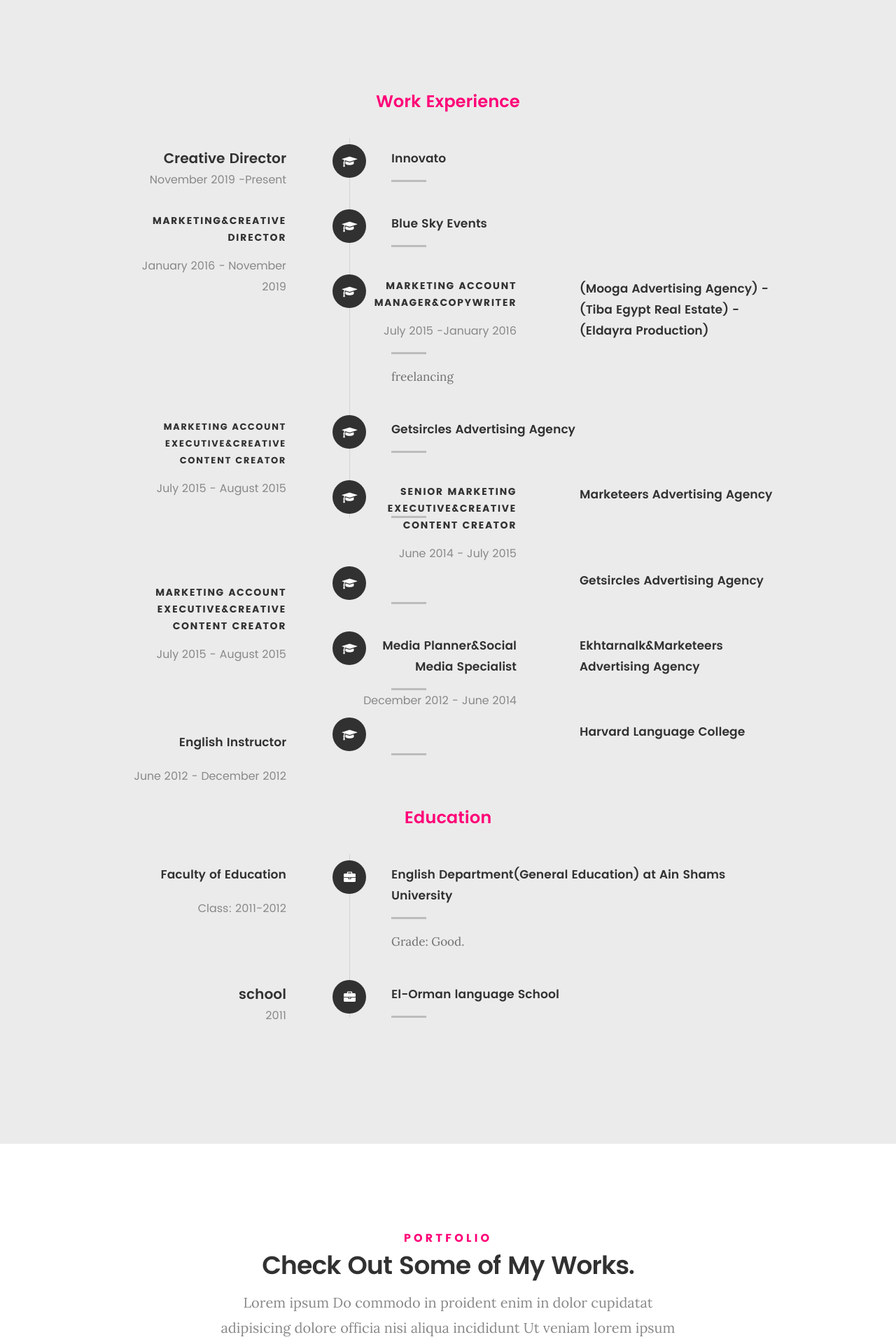
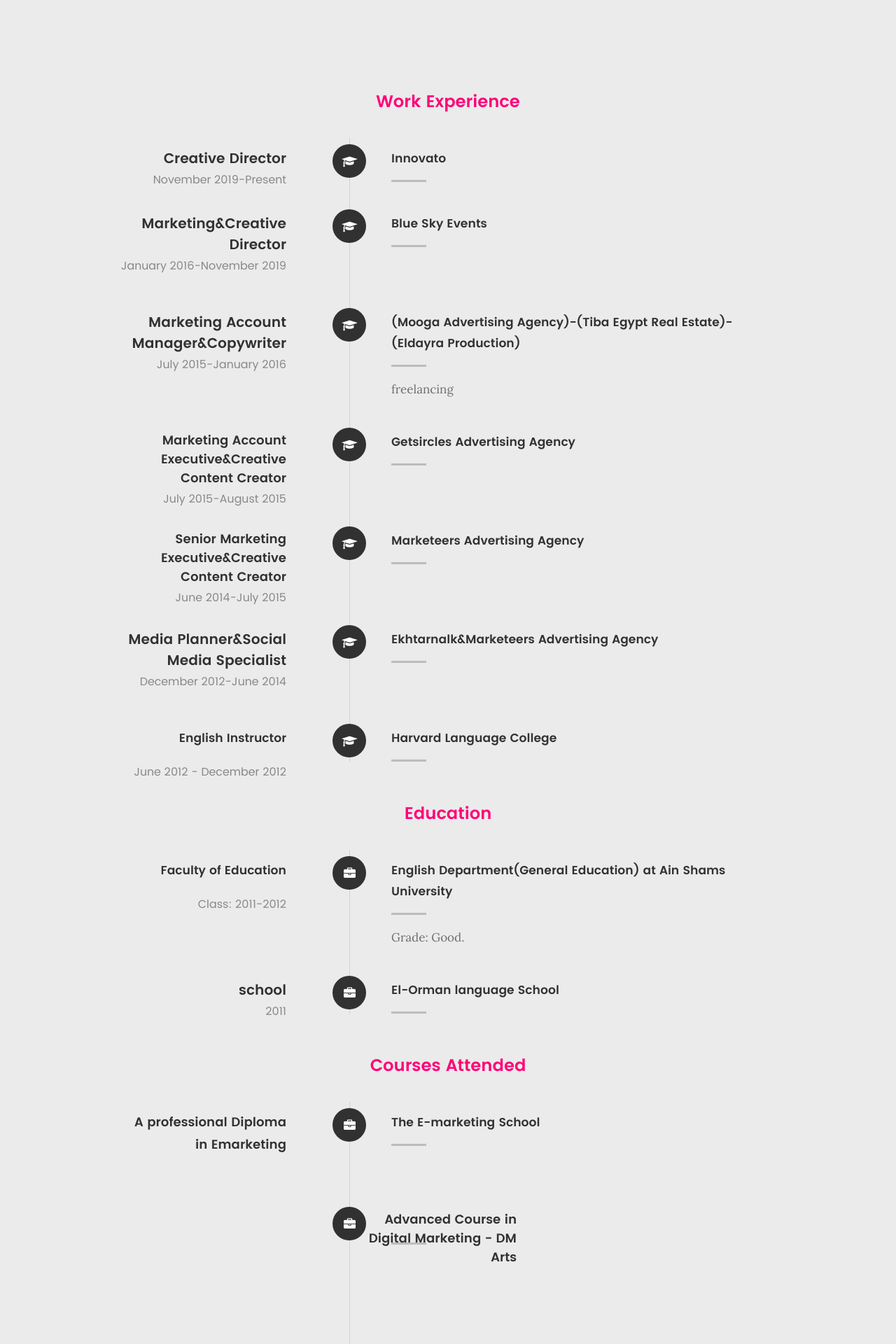
Before and after one commit to fathitarek/Heidi, a PHP site: page / in a window 1280 px wide. Shown: the part 1407-3327 px from the top of the page at 70% size. Run offline with PHP 8.4, Linux system fonts and the light colour scheme; some web fonts are replaced.

Commit message:
section 3

```diff
--- a/index.php
+++ b/index.php
@@ -158,7 +158,7 @@
 
 				   <div class="timeline-header">
 					   <h3>Creative Director</h3>
-					   <p> November 2019 -Present</p>
+					   <p> November 2019-Present</p>
 				   </div>
 
 				   <div class="timeline-content">
@@ -175,14 +175,14 @@
 				</div>
 
 				<div class="timeline-header">
-					<h5>Marketing&Creative Director</h5>
-					<p> January 2016 - November 2019</p>
+					<h3>Marketing&Creative Director</h3>
+					<p> January 2016-November 2019</p>
 				</div>
 
 				<div class="timeline-content">
 					<h4>Blue Sky Events</h4>
-					<p></p>
-					<!-- <p>Lorem ipsum Occaecat do esse ex et dolor culpa nisi ex in magna consectetur nisi cupidatat laboris esse eiusmod deserunt aute do quis velit esse sed Ut proident cupidatat nulla esse cillum laborum occaecat nostrud sit dolor incididunt amet est occaecat nisi incididunt.</p> -->
+					<p style="color: #ebebeb;">Blue Sky Events</p>
+					<!-- <p>nt.</p> -->
 				</div>
 
 			</div> <!-- /timeline-block -->
@@ -194,12 +194,12 @@
 				   </div>
 
 				   <div class="timeline-header">
-					   <h5>Marketing Account Manager&Copywriter</h5>
-					   <p>July 2015 -January 2016</p>
+					   <h3>Marketing Account Manager&Copywriter</h3>
+					   <p>July 2015-January 2016</p>
 				   </div>
 
 				   <div class="timeline-content">
-					   <h4>(Mooga Advertising Agency) - (Tiba Egypt Real Estate) - (Eldayra Production)</h4>
+					   <h4>(Mooga Advertising Agency)-(Tiba Egypt Real Estate)-(Eldayra Production)</h4>
 					<p> freelancing</p>
 					   <!-- <p>Lorem ipsum Occaecat do esse ex et dolor culpa nisi ex in magna consectetur nisi cupidatat laboris esse eiusmod deserunt aute do quis velit esse sed Ut proident cupidatat nulla esse cillum laborum occaecat nostrud sit dolor incididunt amet est occaecat nisi incididunt.</p> -->
 				   </div>
@@ -213,13 +213,13 @@
 				   </div>
 
 				   <div class="timeline-header">
-					   <h6>Marketing Account Executive&Creative Content Creator</h6>
-					   <p>July 2015 - August 2015</p>
+					   <h3 style="font-size: 1.8rem;">Marketing Account Executive&Creative Content Creator</h3>
+					   <p>July 2015-August 2015</p>
 				   </div>
 
 				   <div class="timeline-content">
 					   <h4>Getsircles Advertising Agency</h4>
-					   <p></p>
+					   <p style="color: #ebebeb;">Getsircles Advertising Agency</p>
 					   <!-- <p>Lorem ipsum Occaecat do esse ex et dolor culpa nisi ex in magna consectetur nisi cupidatat laboris esse eiusmod deserunt aute do quis velit esse sed Ut proident cupidatat nulla esse cillum laborum occaecat nostrud sit dolor incididunt amet est occaecat nisi incididunt.</p> -->
 				   </div>
 
@@ -234,39 +234,22 @@
 				</div>
 
 				<div class="timeline-header">
-					<h5>Senior Marketing Executive&Creative Content Creator</h5>
-					<p>June 2014 - July 2015</p>
+					<h3 style="font-size: 1.8rem;">Senior Marketing Executive&Creative Content Creator</h3>
+					<p>June 2014-July 2015</p>
 				</div>
 
 				<div class="timeline-content">
 					<h4>Marketeers Advertising Agency</h4>
-					<!-- <p></p> -->
+					<p style="color: #ebebeb;">Marketeers Advertising Agency</p>
+
 					<!-- <p>Lorem ipsum Occaecat do esse ex et dolor culpa nisi ex in magna consectetur nisi cupidatat laboris esse eiusmod deserunt aute do quis velit esse sed Ut proident cupidatat nulla esse cillum laborum occaecat nostrud sit dolor incididunt amet est occaecat nisi incididunt.</p> -->
 				</div>
 
 			</div> <!-- /timeline-block -->
 
 
-		</div> <!-- /timeline-block -->
 
-		<div class="timeline-block">
 
-			<div class="timeline-ico">
-				<i class="fa fa-graduation-cap"></i>
-			</div>
-
-			<div class="timeline-header">
-				<h5>Marketing Account Executive&Creative Content Creator</h5>
-				<p>July 2015 - August 2015</p>
-			</div>
-
-			<div class="timeline-content">
-				<h4>Getsircles Advertising Agency</h4>
-				<p></p>
-				<!-- <p>Lorem ipsum Occaecat do esse ex et dolor culpa nisi ex in magna consectetur nisi cupidatat laboris esse eiusmod deserunt aute do quis velit esse sed Ut proident cupidatat nulla esse cillum laborum occaecat nostrud sit dolor incididunt amet est occaecat nisi incididunt.</p> -->
-			</div>
-
-		</div> <!-- /timeline-block -->
 
 
 
@@ -277,13 +260,14 @@
 		 </div>
 
 		 <div class="timeline-header">
-			 <h4>Media Planner&Social Media Specialist</h4>
-			 <p>December 2012 - June 2014</p>
+			 <h3>Media Planner&Social Media Specialist</h3>
+			 <p>December 2012-June 2014</p>
 		 </div>
 
 		 <div class="timeline-content">
 			 <h4>Ekhtarnalk&Marketeers Advertising Agency</h4>
-			 <p></p>
+			 <p style="color: #ebebeb;">Ekhtarnalk&Marketeers Advertising Agency</p>
+
 			 <!-- <p>Lorem ipsum Occaecat do esse ex et dolor culpa nisi ex in magna consectetur nisi cupidatat laboris esse eiusmod deserunt aute do quis velit esse sed Ut proident cupidatat nulla esse cillum laborum occaecat nostrud sit dolor incididunt amet est occaecat nisi incididunt.</p> -->
 		 </div>
 
@@ -388,7 +372,152 @@
 	   </div> <!-- /col-twelve -->
 
    </div> <!-- /resume-timeline -->
+	<!-- course attneded -->
 
+	<div class="row resume-timeline">
+
+		<div class="col-twelve resume-header">
+
+			<h2>Courses Attended</h2>
+
+		</div> <!-- /resume-header -->
+
+		<div class="col-twelve">
+
+			<div class="timeline-wrap">
+
+				<div class="timeline-block">
+
+					<div class="timeline-ico">
+						<i class="fa fa-briefcase"></i>
+					</div>
+
+					<div class="timeline-header">
+						<h4 style="font-size: 1.8rem;">A professional Diploma in Emarketing</h4>
+						<p style="color: #ebebeb;">Class: 2011-2012</p>
+					</div>
+
+					<div class="timeline-content">
+						<h4 >The E-marketing School </h4>
+						<p style="color: #ebebeb;"> at Ain Shams University</p>
+					</div>
+
+				</div> <!-- /timeline-block -->
+
+				<div class="timeline-block">
+
+					<div class="timeline-ico">
+						<i class="fa fa-briefcase"></i>
+					</div>
+
+					<div class="timeline-header">
+						<h3 style="font-size: 1.8rem;"> Advanced Course in Digital Marketing - DM Arts</h3>
+						<p style="color: #ebebeb;">2011</p>
+					</div>
+
+					<div class="timeline-content">
+						<h4 style="color: #ebebeb;">El-Orman language School</h4>
+						<p style="color: #ebebeb;">Lorem ipsum Occaecat do esse ex et dolor culpa nisi ex in magna consectetur nisi cupidatat laboris esse eiusmod deserunt aute do quis velit esse sed Ut proident cupidatat nulla esse cillum laborum occaecat nostrud sit dolor incididunt amet est occaecat nisi incididunt.</p>
+					</div>
+
+				</div> <!-- /timeline-block -->
+
+				<div class="timeline-block">
+
+					<div class="timeline-ico">
+						<i class="fa fa-briefcase"></i>
+					</div>
+
+					<div class="timeline-header">
+						<h3 style="font-size: 1.8rem;"> A Diploma in Human Resources Management</h3>
+						<p style="color: #ebebeb;">May 2013 - June 2014</p>
+					</div>
+
+					<div class="timeline-content">
+						<h4>NGC Academy</h4>
+						<p style="color: #ebebeb;">Lorem ipsum Occaecat do esse ex et dolor culpa nisi ex in magna consectetur nisi cupidatat laboris esse eiusmod deserunt aute do quis velit esse sed Ut proident cupidatat nulla esse cillum laborum occaecat nostrud sit dolor incididunt amet est occaecat nisi incididunt.</p>
+					</div>
+
+				</div><!--  /timeline-block -->
+
+				<div class="timeline-block">
+
+					<div class="timeline-ico">
+						<i class="fa fa-briefcase"></i>
+					</div>
+
+					<div class="timeline-header">
+						<h3 style="font-size: 1.8rem;"> Human Development Course </h3>
+						<p style="color: #ebebeb;"> May 2013 - June 2014</p>
+					</div>
+
+					<div class="timeline-content">
+						<h4 >Ain Shams University</h4>
+						<p style="color: #ebebeb;">Lorem ipsum Occaecat do esse ex et dolor culpa nisi ex in magna consectetur nisi cupidatat laboris esse eiusmod deserunt aute do quis velit esse sed Ut proident cupidatat nulla esse cillum laborum occaecat nostrud sit dolor incididunt amet est occaecat nisi incididunt.</p>
+					</div>
+
+				</div><!--  /timeline-block -->
+				<div class="timeline-block">
+
+					<div class="timeline-ico">
+						<i class="fa fa-briefcase"></i>
+					</div>
+
+					<div class="timeline-header">
+						<h3 style="font-size: 1.8rem;"> Business English - Change Business Center</h3>
+						<p style="color: #ebebeb;">May 2013 - June 2014</p>
+					</div>
+
+					<div class="timeline-content">
+						<h4 style="color: #ebebeb;">Design College</h4>
+						<p style="color: #ebebeb;"> Lorem ipsum Occaecat do esse ex et dolor culpa nisi ex in magna consectetur nisi cupidatat laboris esse eiusmod deserunt aute do quis velit esse sed Ut proident cupidatat nulla esse cillum laborum occaecat nostrud sit dolor incididunt amet est occaecat nisi incididunt.</p>
+					</div>
+
+			</div><!--  /timeline-block -->
+
+			<div class="timeline-block">
+
+				<div class="timeline-ico">
+					<i class="fa fa-briefcase"></i>
+				</div>
+
+				<div class="timeline-header">
+					<h3 style="font-size: 1.8rem;">Excel Course</h3>
+					<p>May 2013 - June 2014</p>
+				</div>
+
+				<div class="timeline-content">
+					<h4>The Information Systems Institute</h4>
+					<p style="color: #ebebeb;">Lorem ipsum Occaecat do esse ex et dolor culpa nisi ex in magna consectetur nisi cupidatat laboris esse eiusmod deserunt aute do quis velit esse sed Ut proident cupidatat nulla esse cillum laborum occaecat nostrud sit dolor incididunt amet est occaecat nisi incididunt.</p>
+				</div>
+
+		</div><!--  /timeline-block -->
+
+		<div class="timeline-block">
+
+			<div class="timeline-ico">
+				<i class="fa fa-briefcase"></i>
+			</div>
+
+			<div class="timeline-header">
+				<h3 style="font-size: 1.8rem;">Photoshop Course - Spaces Center</h3>
+				<p style="color: #ebebeb;">May 2013 - June 2014</p>
+			</div>
+
+			<div class="timeline-content">
+				<h4 style="color: #ebebeb;">Design College</h4>
+				<p style="color: #ebebeb;">Lorem ipsum Occaecat do esse ex et dolor culpa nisi ex in magna consectetur nisi cupidatat laboris esse eiusmod deserunt aute do quis velit esse sed Ut proident cupidatat nulla esse cillum laborum occaecat nostrud sit dolor incididunt amet est occaecat nisi incididunt.</p>
+			</div>
+
+	</div><!--  /timeline-block -->
+
+			</div> <!-- /timeline-wrap -->
+
+		</div> <!-- /col-twelve -->
+
+	</div> <!-- /resume-timeline -->
+
+	<!-- end course  -->
 </section> <!-- /features -->
 
    	<!-- <div class="row about-content">
```
Also changed, not shown: index.html (+164 -35 lines).
